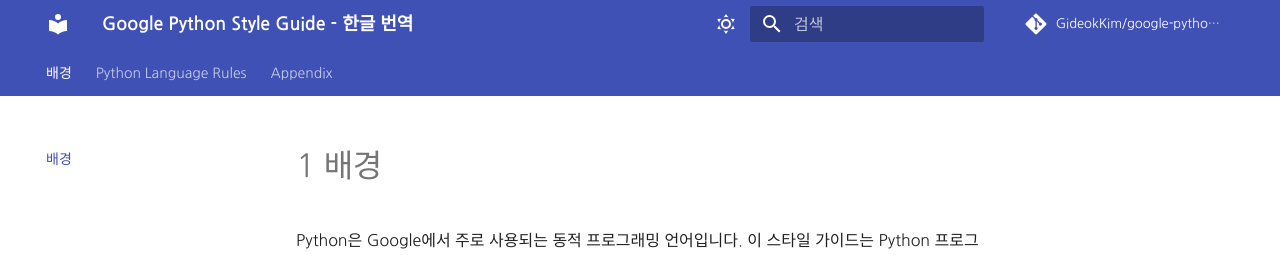
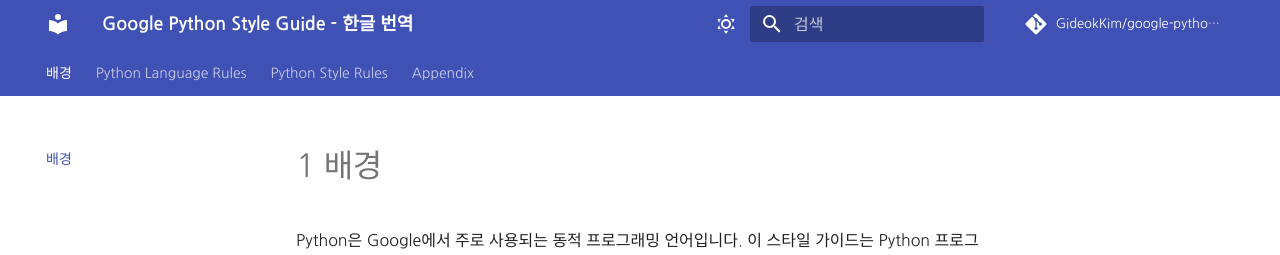
Before and after one commit to Yoonsoyoung02/google-python-style-guide-kr, an MkDocs documentation site: the page built from google python style guide/background.md, in a window 1280 px wide. Shown: the top 255 px of the page. Built offline with MkDocs 1.6.1 and Material for MkDocs 9.7.7, drawn with Linux system fonts in a browser that asks for light colours; some web fonts are replaced; comment, search, counter and statistics services are not loaded.

Commit message:
Update mkdocs.yml

```diff
--- a/mkdocs.yml
+++ b/mkdocs.yml
@@ -92,6 +92,7 @@ nav:
     - Inner Classes and Functions: Inner_Classes_and_Functions.md
     - Comprehensions & Generator Expressions: comprehensions-&-generator-expressions.md
     - Default Iterators and Operators: default-iterators-and-operators.md
+  - Python Style Rules :
     - Conditional Imports : Conditional Imports.md
   - Appendix:
     - 사전: appendix/dictionary.md
```
